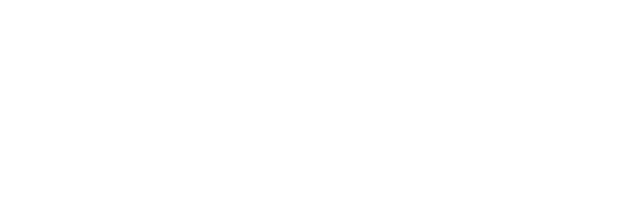
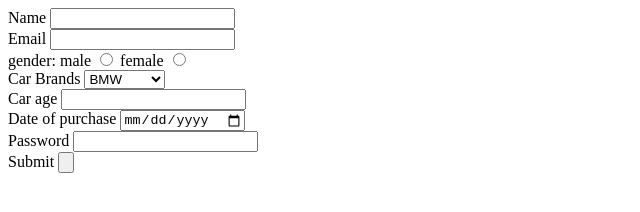
Before and after one commit to acciojob/car-insurance-form-saurabhanand96310, a website: page main.html in a window 1280 px wide. Shown: the whole page, without its empty margins (0-640 px from the left). Drawn offline with Linux system fonts and the light colour scheme.

Commit message:
created a submission

```diff
--- a/main.html
+++ b/main.html
@@ -8,6 +8,25 @@
 
 <body>
 	<!-- the entire body must be written by student -->
+	<form>
+		<label for="name">Name</label> <input id="name" type="text" required><br>
+	    <label for="email">Email</label> <input type="email" id="email" required><br>
+		<div>
+		<span>gender:</span>
+
+			<label>male</label> <input type="radio" name="gender" required>
+			<label>female</label> <input type="radio" name="gender" required>
+	</div>
+		<label for="cars">Car Brands</label> <select id="cars" required >
+			<option>BMW</option>
+			<option>Audi</option>
+			<option>Mercedez</option>
+		</select><br>
+		<label for="carage">Car age</label>  <input type="number" id="carage" required><br>
+		<label for="dop">Date of purchase</label> <input type="date" id="dop" required><br>
+		<label for="password">Password</label> <input type="password" id="password"  required><br>
+		<label>Submit</label> <input type="button">
+	</form>
     <script type="text/javascript" src="./script.js">
 </script>
 
```
